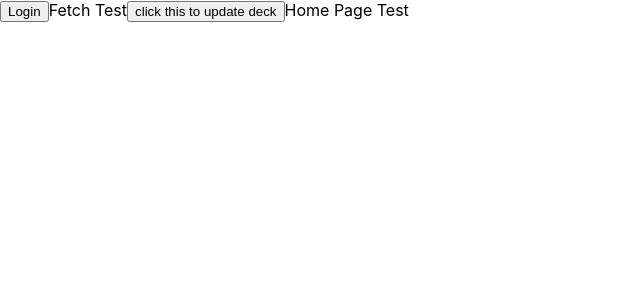
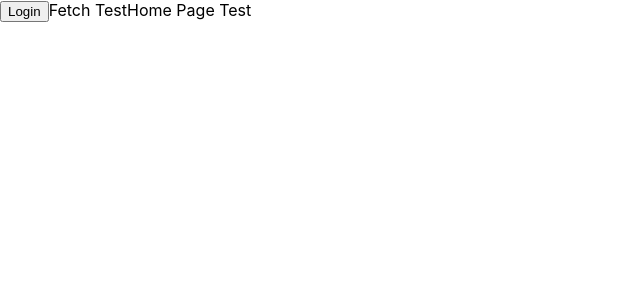
Before and after one commit to Levi237/tarot, a React (Create React App) app: page / in a window 1280 px wide. Shown: the top 300 px of the page, without its empty margins (0-640 px from the left). Built offline with nearby package versions, Linux system fonts and the light colour scheme; no server answers; the database is empty.

Commit message:
hide update deck component, rename

```diff
--- a/src/App.js
+++ b/src/App.js
@@ -4,7 +4,7 @@ import { auth } from './firebase/config';
 import { onAuthStateChanged } from "firebase/auth";
 
 import FetchData from './tests/fetch';
-import DeckInfo from './tests/deck';
+// import UpdateDeck from './tests/deck';
 import AuthTest from './tests/auth/';
 import Home from './pages/Home'
 import { click } from '@testing-library/user-event/dist/click';
@@ -51,7 +51,7 @@ const openSignIn = (e) => {
       { user.uid && <div>{user.displayName ? user.displayName : user.email}</div> }
       <button id="login-btn" onClick={openSignIn} >Login</button>
       <FetchData/>
-      <DeckInfo/>
+      {/* <UpdateDeck/> */}
       <AuthTest user={user} clickSignOut={clickSignOut}/>
       <Home />
     </div>
```
Also changed, not shown: src/tests/deck.js (+2 -2 lines).
